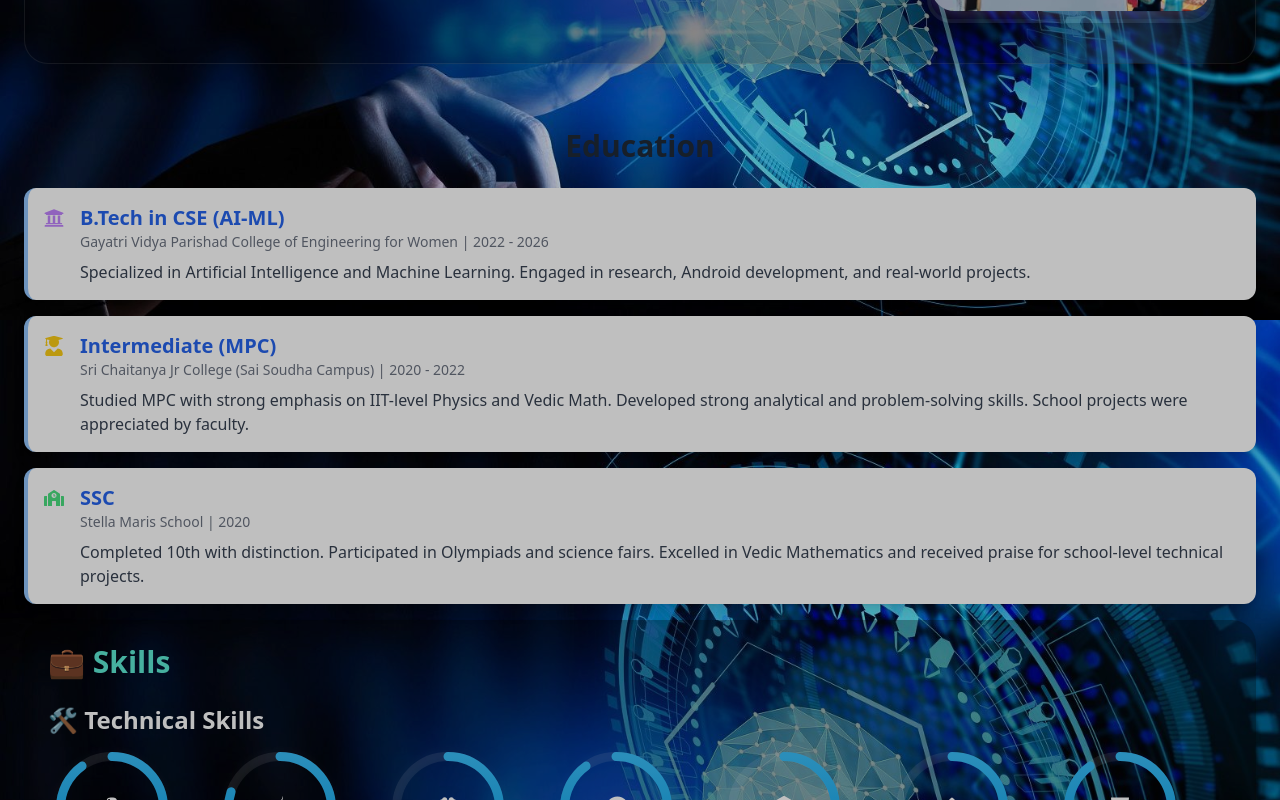
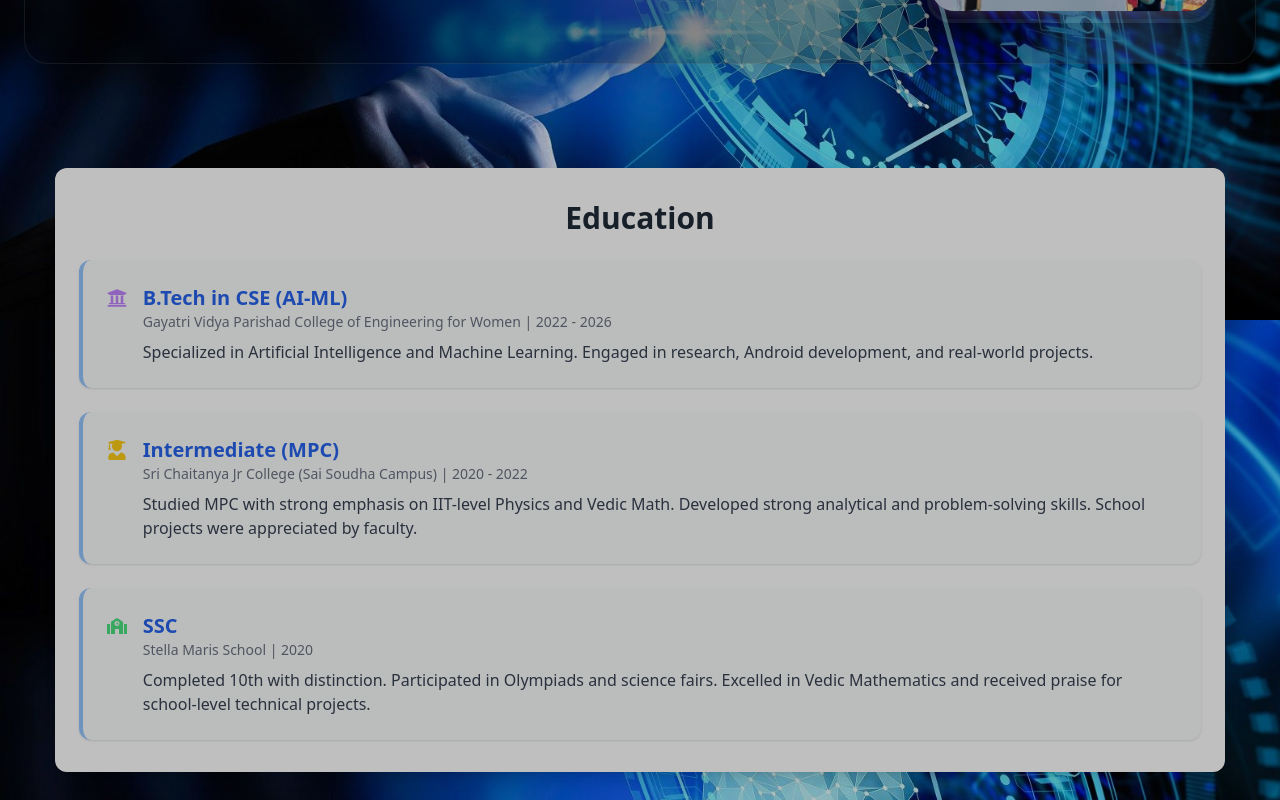
Before and after one commit to gayatrihub/my_port, a React (Create React App) app: page / in a window 1280 px wide. Shown: the part 1280-2080 px from the top of the page. Built offline with nearby package versions, Linux system fonts and the light colour scheme.

Commit message:
Update EducationTimeline.jsx

```diff
--- a/src/components/EducationTimeline.jsx
+++ b/src/components/EducationTimeline.jsx
@@ -30,22 +30,28 @@ const educationData = [
 
 const Education = () => {
   return (
-    <div className="outerContainer">
+    <div className="outerContainer mx-auto w-[95%] py-10 pb-20">
+      <div className="bg-white rounded-xl shadow-lg px-6 py-8">
         <h2 className="text-3xl font-bold mb-6 text-center text-gray-800">Education</h2>
+        <div className="space-y-6">
           {educationData.map((item, index) => (
             <div
               key={index}
-          className="bg-white rounded-xl shadow-lg border-l-4 border-blue-300 flex items-start gap-4 p-4 mb-4 hover:shadow-xl transition"
+              className="bg-gray-50 rounded-xl shadow p-6 border-l-4 border-blue-300 flex items-start gap-4 hover:shadow-md transition"
             >
               <div className="mt-1">{item.icon}</div>
               <div>
                 <h3 className="text-xl font-semibold text-blue-600">{item.title}</h3>
-            <p className="text-sm text-gray-500">{item.institution} | {item.duration}</p>
+                <p className="text-sm text-gray-500">
+                  {item.institution} | {item.duration}
+                </p>
                 <p className="mt-2 text-gray-700">{item.description}</p>
               </div>
             </div>
           ))}
         </div>
+      </div>
+    </div>
   );
 };
 
```
Lines whose indentation alone changed are shown as unchanged.
